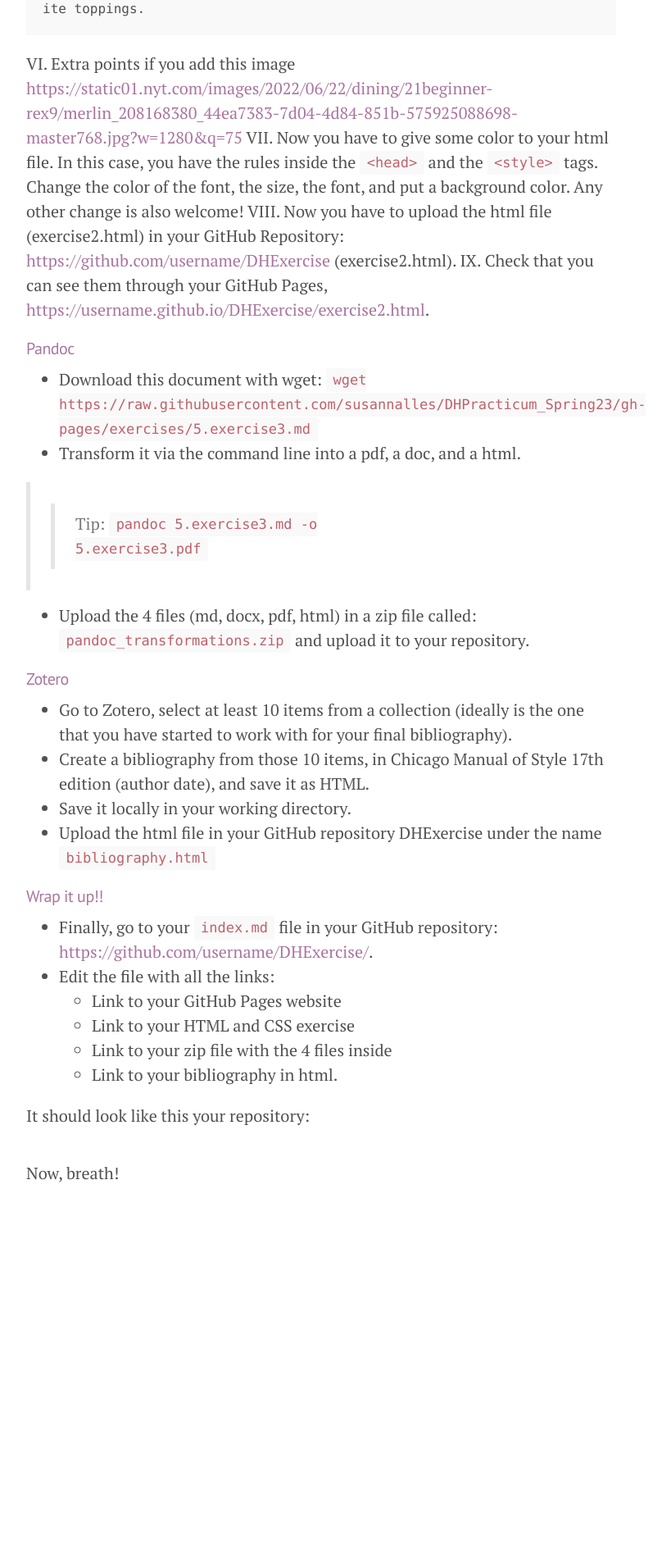
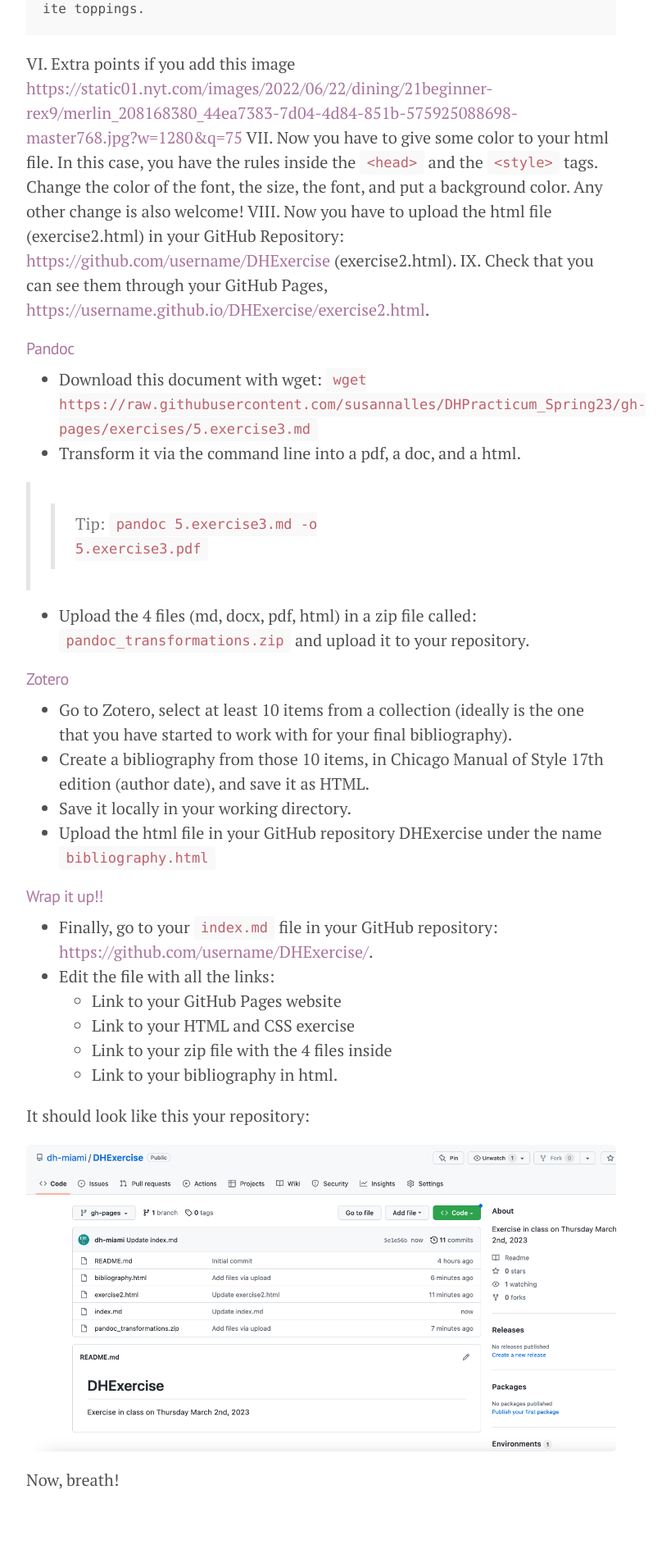
Before and after one commit to susannalles/DHPracticum_Spring23, a Jekyll site: the page built from exercises/5.InClassExercise.md, in a window 1280 px wide. Shown: the part 3216-5116 px from the top of the page at 82% size, without its empty margins (248-1056 px from the left). Built offline with Jekyll 4.4.1, drawn with Linux system fonts in a browser that asks for light colours; before the commit the page ends 4742 px from its top, so only the background shows below that.

Commit message:
Update 5.InClassExercise.md

```diff
--- a/exercises/5.InClassExercise.md
+++ b/exercises/5.InClassExercise.md
@@ -112,6 +112,6 @@ IX. Check that you can see them through your GitHub Pages, <https://username.git
 
 It should look like this your repository:
 
-![]()
+![Results in Repository](https://github.com/susannalles/DHPracticum_Spring23/blob/gh-pages/exercises/5.results.png?raw=true)
 
 Now, breath!
```
